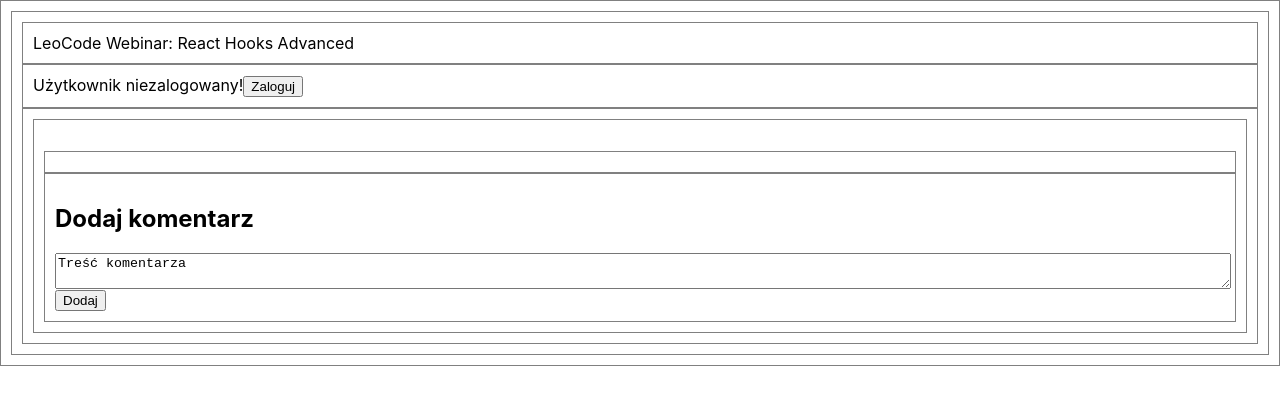
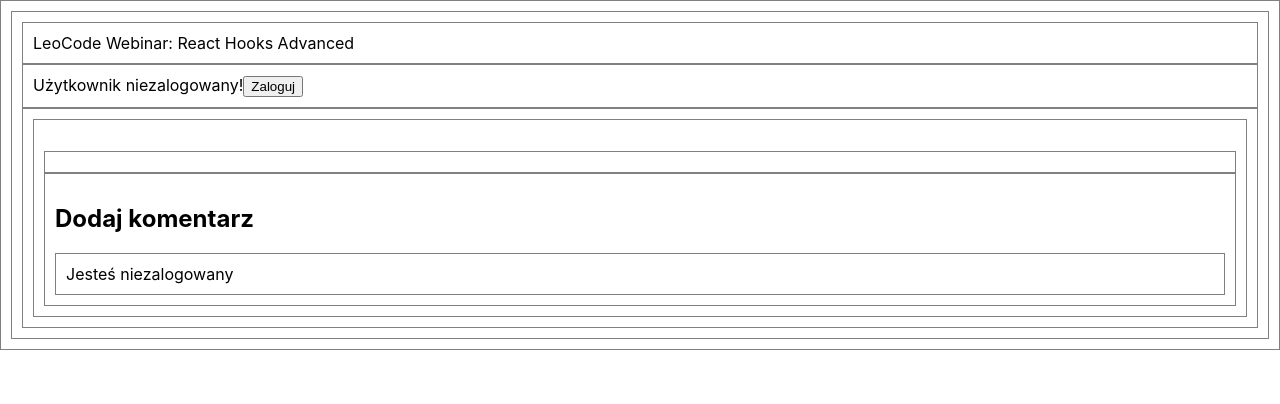
Before and after one commit to KajBialas/LeoCode-ReactHooks-advanced-webinar, a React (Create React App) app: page / in a window 1280 px wide. Shown: the top 404 px of the page. Built offline with nearby package versions, Linux system fonts and the light colour scheme; no server answers.

Commit message:
Final solution useContext

```diff
--- a/src/App.js
+++ b/src/App.js
@@ -2,6 +2,8 @@
 import './App.css';
 
 import Blog from './components/blog.component';
+
+export const UserContext = React.createContext('');
 
 function App() {
 
@@ -13,7 +15,10 @@
         {userName ? `Użytkownik zalogowany jako: ${userName}` : 'Użytkownik niezalogowany!'}
         {!userName ? <button onClick={() => setUserName('kaj.bialas@leocode.com')}>Zaloguj</button> : null}
       </div>
-      <Blog />
+
+      <UserContext.Provider value={userName}>
+        <Blog />
+      </UserContext.Provider>
     </div>
   );
 }
--- a/src/components/comment.component.js
+++ b/src/components/comment.component.js
@@ -1,11 +1,19 @@
-import React from 'react';
+import React, {useContext} from 'react';
+import {UserContext} from '../App';
 
 function Comment() {
-  return(
+  const userName = useContext(UserContext);
+
+  return (
     <div>
       <h2>Dodaj komentarz</h2>
-      <textarea>Treść komentarza</textarea>
-      <button>Dodaj</button>
+      {userName ?
+        <div>
+          <textarea>Treść komentarza</textarea>
+          <button> Dodaj</button>
+        </div> :
+        <div>Jesteś niezalogowany</div>
+      }
     </div>
   )
 }
```
